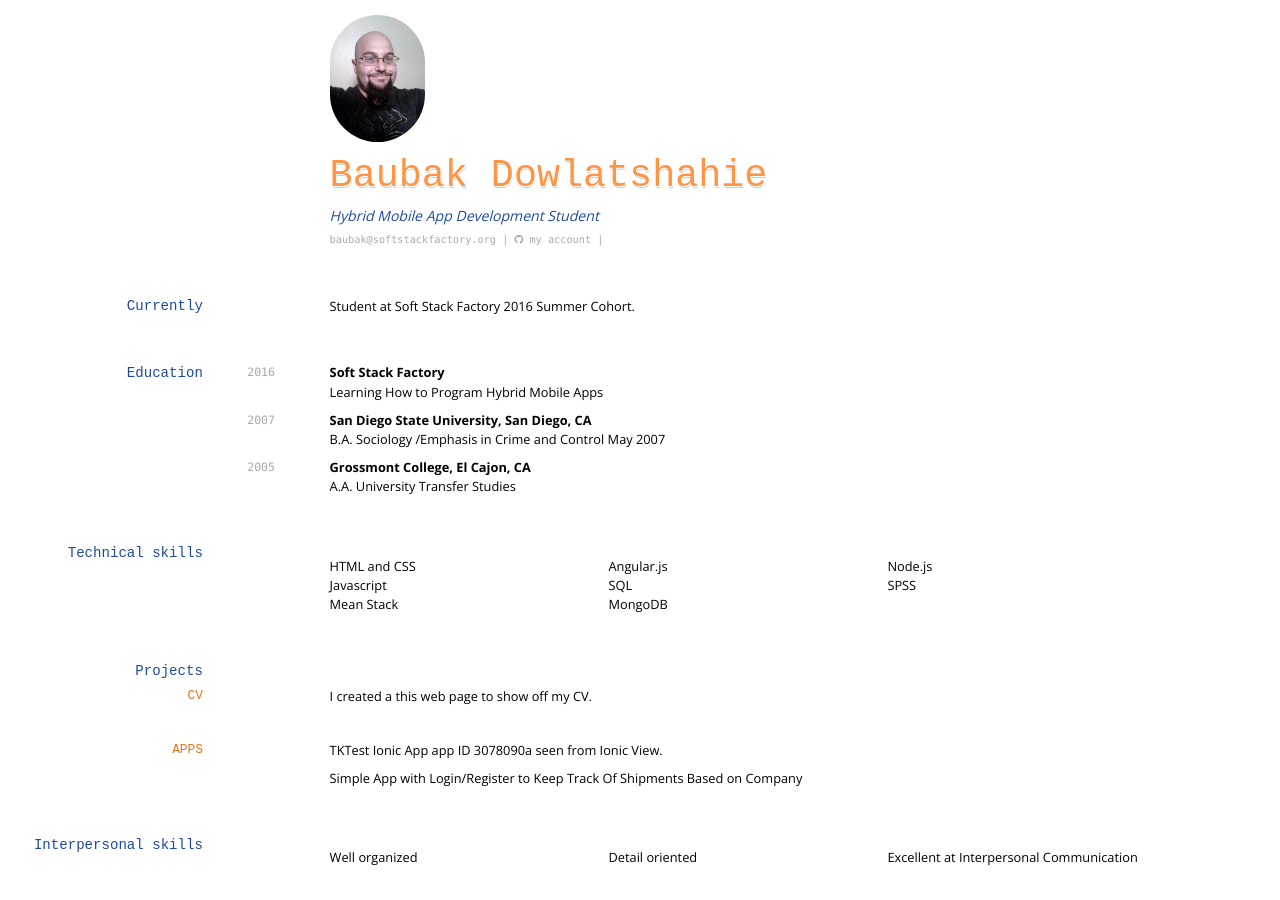
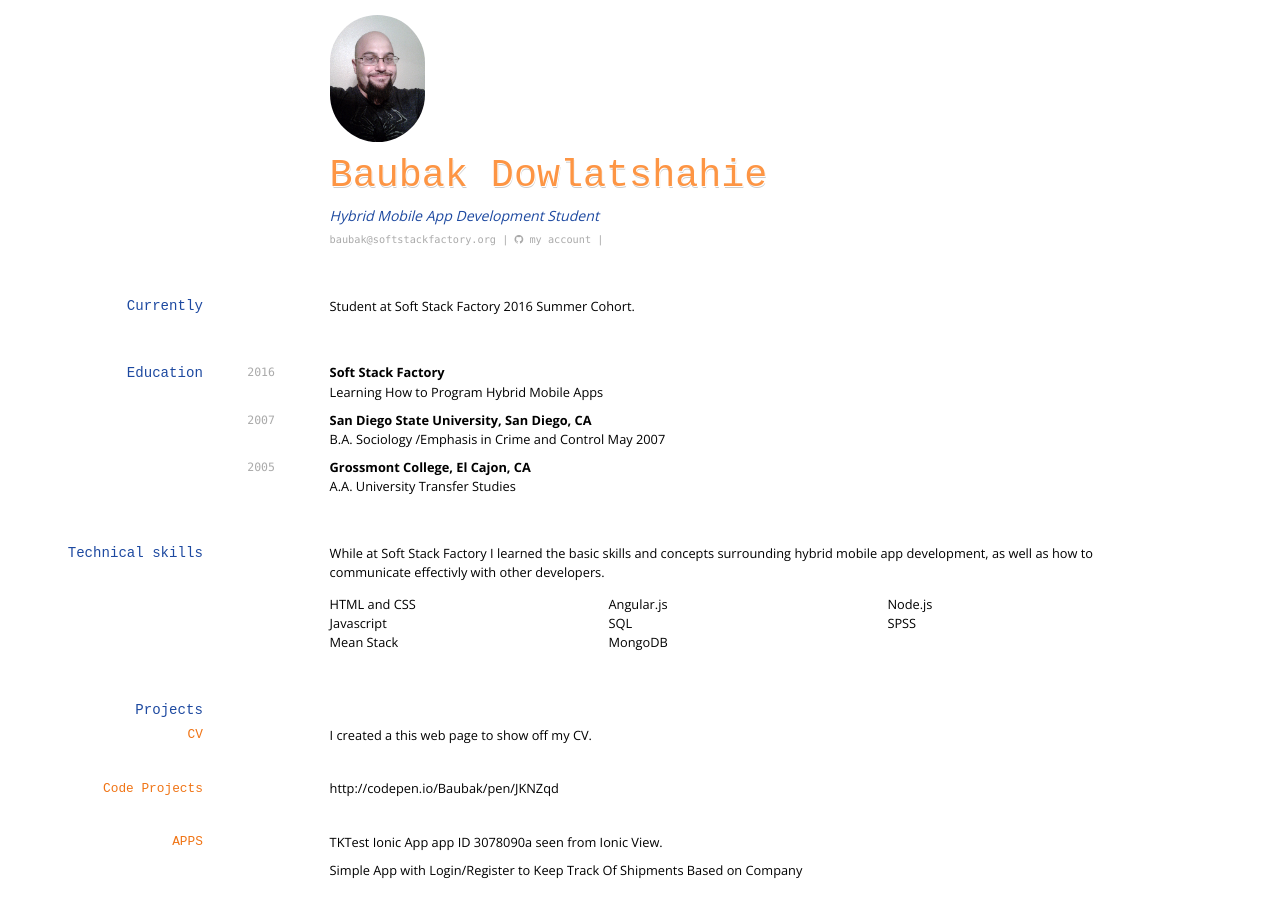
Before and after one commit to bdowlatshahiessf/bdowlatshahiessf.github.io, a Jekyll site: the page built from index.md, in a window 1280 px wide and 900 px high. Built offline with Jekyll 4.4.1, drawn with Linux system fonts in a browser that asks for light colours; nearby versions of some CDN libraries.

Commit message:
Update index.md

```diff
--- a/index.md
+++ b/index.md
@@ -11,7 +11,7 @@ Hybrid Mobile App Development Student
 <div id="webaddress">
 <a href="mailto:">baubak@softstackfactory.org</a>
 |
-<i class="fa fa-github"></i> <a href="http://github.com/">my account</a>
+<i class="fa fa-github"></i> <a href="http://github.com/bdowlatshahiessf/">my account</a>
 |
 
 </div>
@@ -41,6 +41,9 @@ A.A. University Transfer Studies
 
 ## Technical skills
 
+While at Soft Stack Factory I learned the basic skills and concepts surrounding hybrid mobile app development, as well as how to communicate effectivly with other developers.
+
+
 * HTML and CSS
 * Javascript
 * Mean Stack
@@ -56,6 +59,10 @@ A.A. University Transfer Studies
 
 I created a this web page to show off my CV.
 
+### Code Projects
+
+ http://codepen.io/Baubak/pen/JKNZqd
+
 ### APPS
 
 TKTest Ionic App app ID 3078090a seen from Ionic View.
@@ -70,7 +77,9 @@ Simple App with Login/Register to Keep Track Of Shipments Based on Company
 
 ## Experience
 
+
 `December 2013 - March 2015 & April 2016 - Present`
+
 
 __Sales Person at Swing's N Thing's  and Kite Flite__
 Demonstrated products, checked in shipments, helped train new sales people, open/close store.
@@ -142,4 +151,4 @@ Roving security at sporting and entertainment events performing crowd control.
 
 
 * <i class="fa fa-envelope"></i> <a href="mailto:">baubak@softstackfactory.org</a><br />
-* <i class="fa fa-github"></i> <a href="http://github.com/">my account</a><br />
+* <i class="fa fa-github"></i> <a href="http://github.com/bdowlatshahiessf/">my account</a><br />
```
